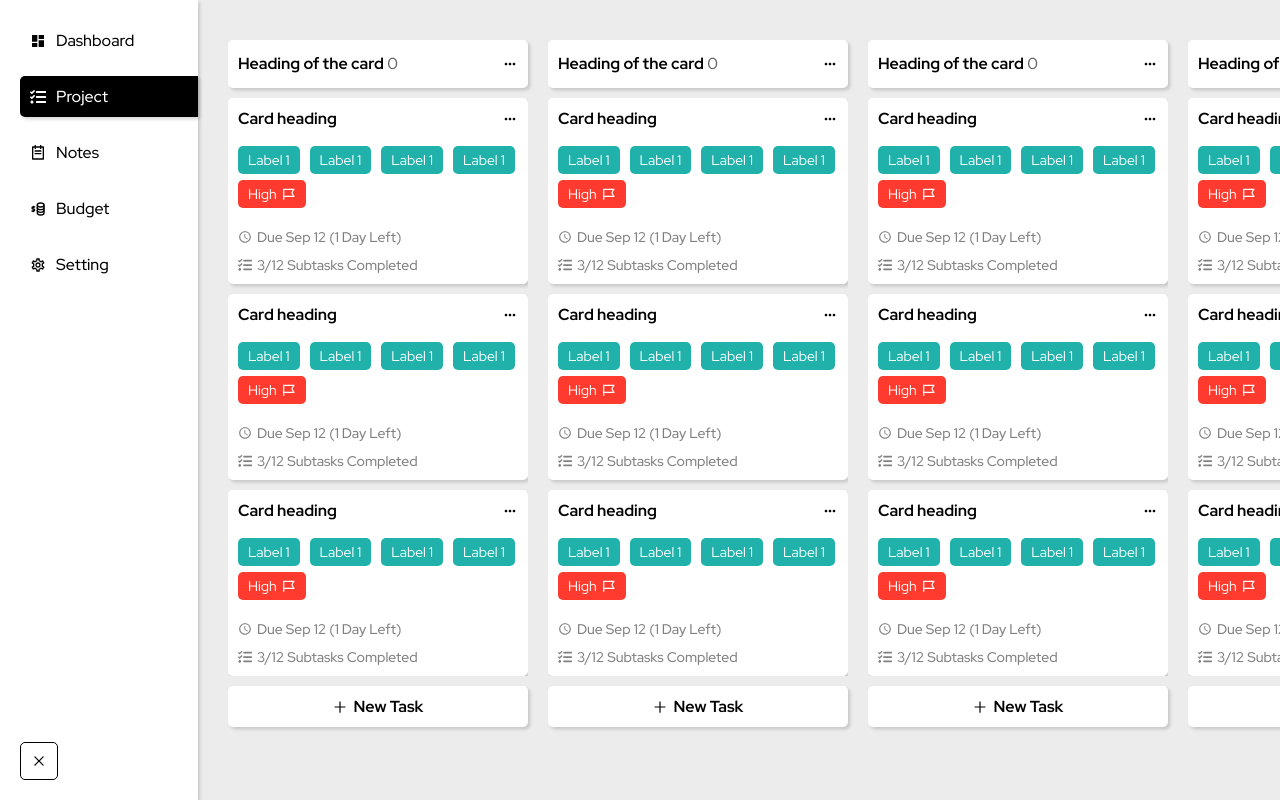
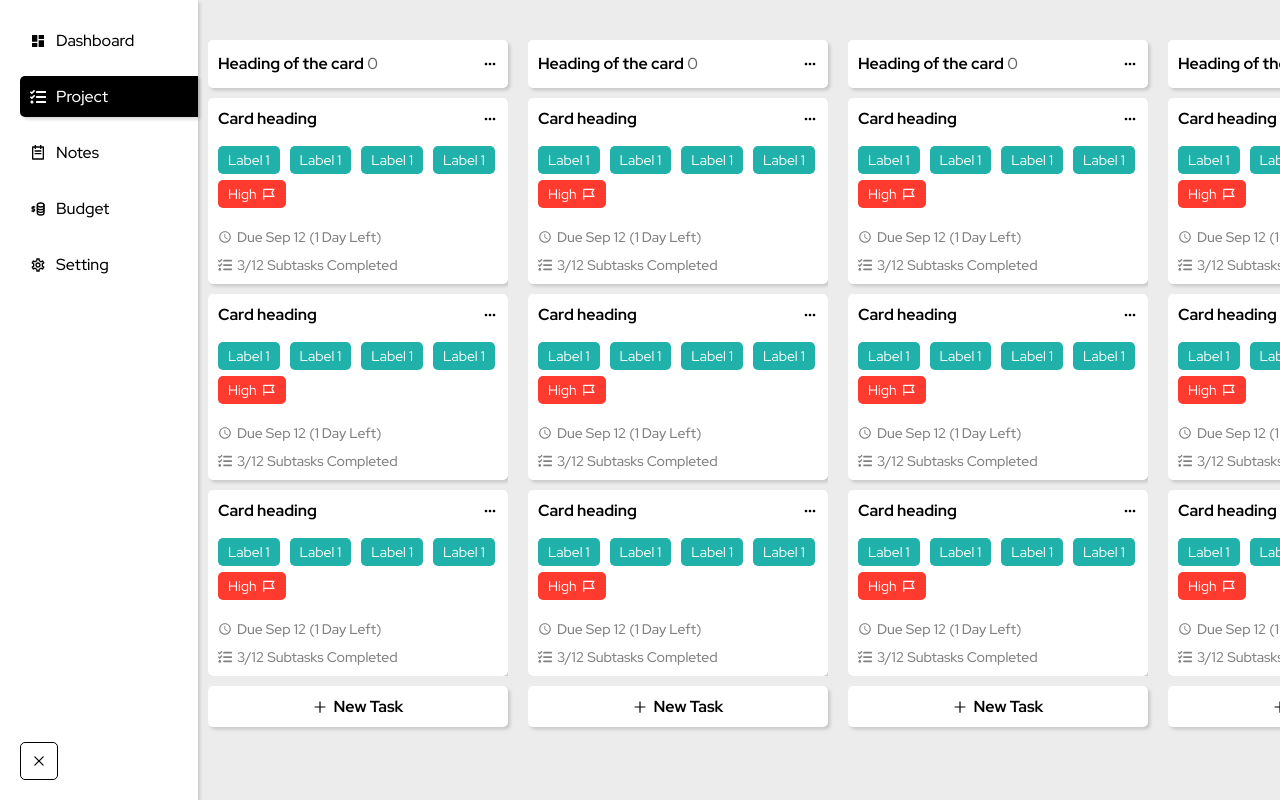
Before and after one commit to Kaka5hi/personal-planner, a React (Create React App) app: page /project/board/1 in a window 1280 px wide. Built offline with nearby package versions, Linux system fonts and the light colour scheme.

Commit message:
Update Board.jsx

```diff
--- a/src/pages/Board.jsx
+++ b/src/pages/Board.jsx
@@ -7,10 +7,10 @@ const Board = () => {
     const params = useParams()
 
     return (
-        <div className='page-container' style={{paddingRight:0, paddingBottom: '5px'}}>
+        <div className='page-container ' style={{paddingRight:0, paddingBottom: '2px', paddingLeft: 0}}>
             <h1 style={{textAlign:'center', textTransform:'capitalize'}}>{params.name}</h1>
             <div className="board_outer-container">
-                <div className="board_inner-container">
+                <div className="board_inner-container ">
                     <SingleBoard />
                     <SingleBoard />
                     <SingleBoard />
```
